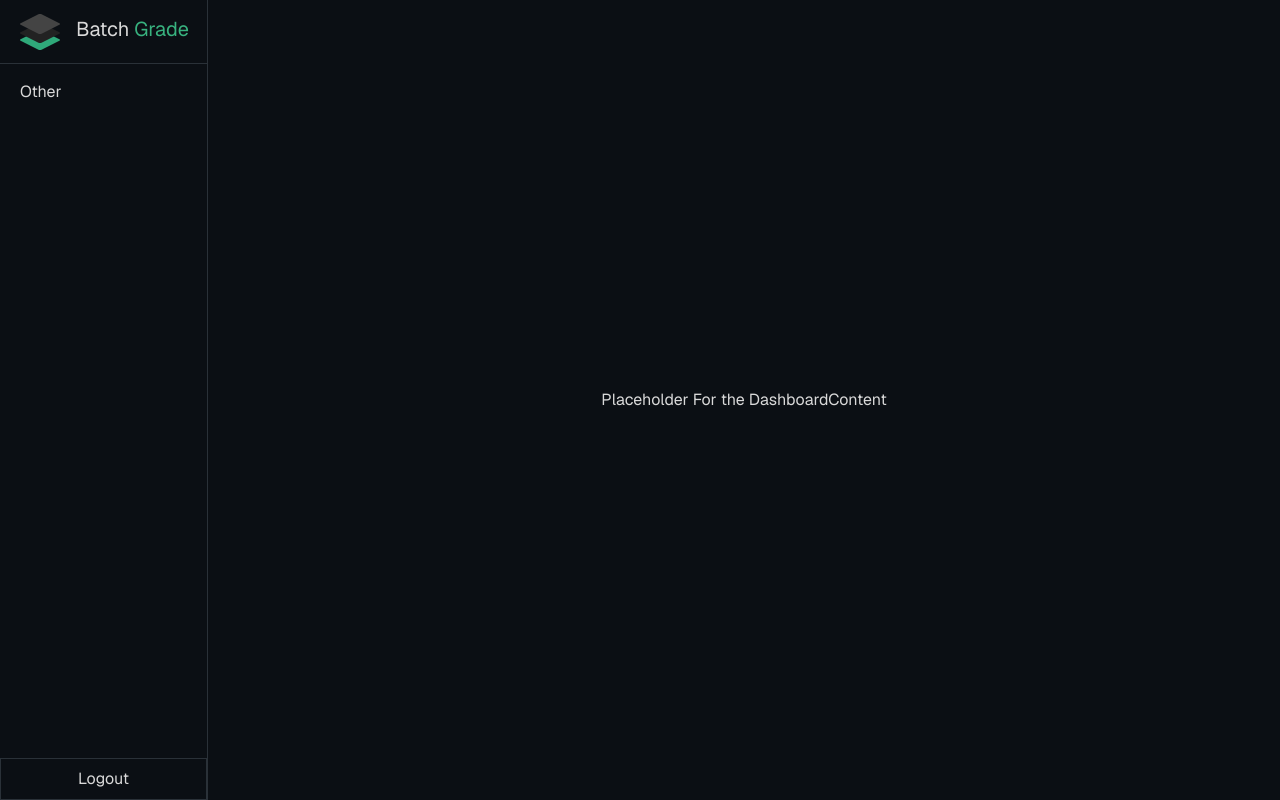
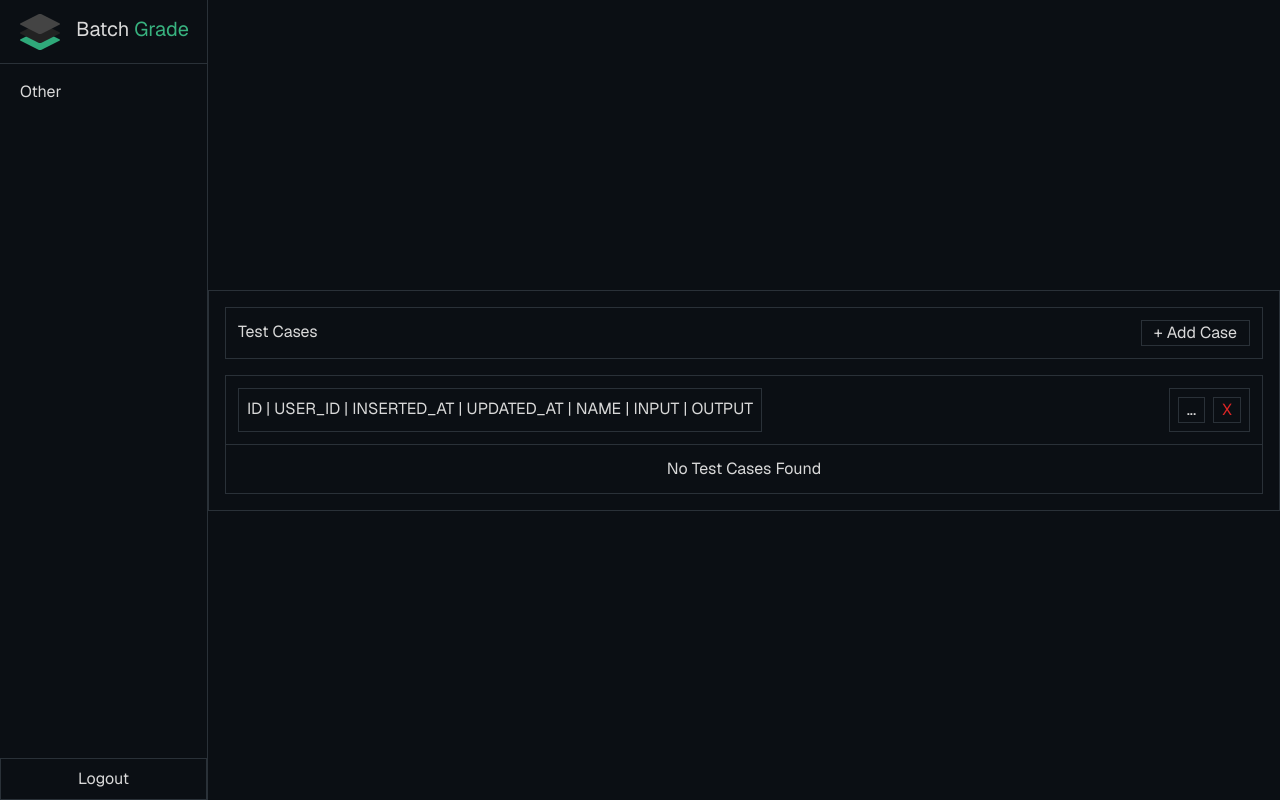
Before and after one commit to NicholasAMartinez/batchgrade-portal, a Next.js app: page /dashboard in a window 1280 px wide. Built offline with nearby package versions, Linux system fonts and the light colour scheme.

Commit message:
feat: Basic Layout Added

```diff
--- a/components/dashboard/dashboard.tsx
+++ b/components/dashboard/dashboard.tsx
@@ -1,13 +1,37 @@
-
-
+/**
+ * Basic CRUD user interface. This will handle
+ */
 
 export function DashboardContent() {
   return (
-    <div>
+    <div className="w-full max-w-7xl p-4 border ">
+      <div className="flex mb-4 p-3 justify-between border">
+        <div>Test Cases</div>
+        <button className="border  px-3">
+          + Add Case
+        </button>
+      </div>
 
-      Placeholder For the DashboardContent
+      <div className="border ">
+        <div className="flex justify-between border-b  p-3">
+          <div className="border  p-2">
+            ID | USER_ID | INSERTED_AT | UPDATED_AT | NAME | INPUT | OUTPUT
+          </div>
 
+          <div className="flex gap-2 border  p-2">
+            <button className="border  px-2">
+              ...
+            </button>
+            <button className="border  px-2 text-red-600">
+              X
+            </button>
+          </div>
+        </div>
+
+        <div className="flex justify-center p-3">
+          No Test Cases Found
+        </div>
+      </div>
     </div>
-
   );
 }
```
